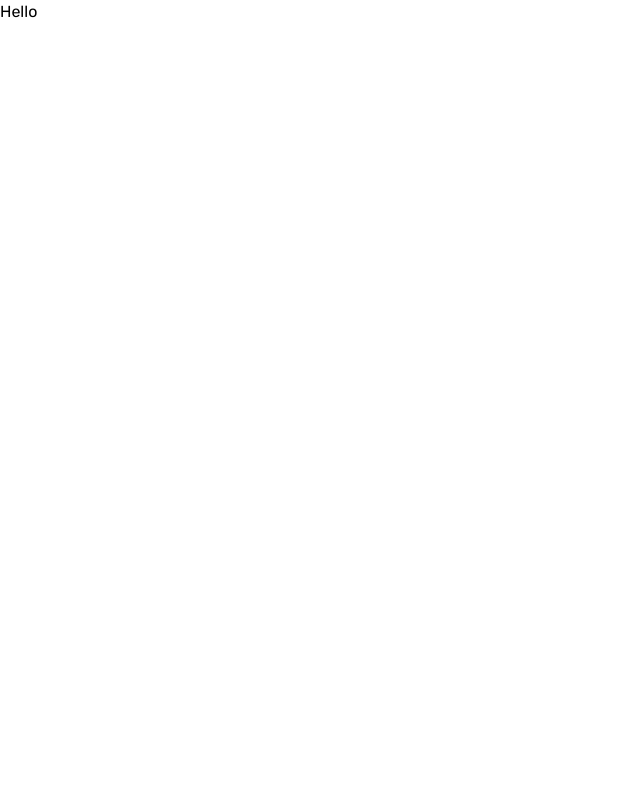
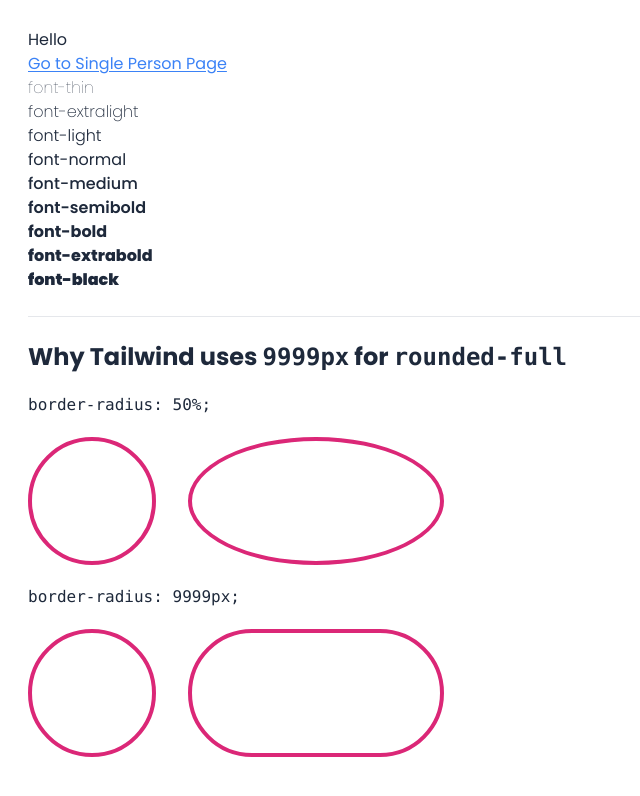
Before and after one commit to nemethricsi/feed-the-mogul-com, a Next.js app: page / in a window 1280 px wide. Shown: the top 796 px of the page, without its empty margins (0-640 px from the left). Built offline with nearby package versions, Linux system fonts and the light colour scheme.

Commit message:
improve blog

```diff
--- a/app/layout.tsx
+++ b/app/layout.tsx
@@ -1,11 +1,16 @@
 import './globals.css';
-import { Rubik } from 'next/font/google';
+import { Poppins } from 'next/font/google';
+import { Metadata } from 'next';
 
-const rubik = Rubik({ subsets: ['latin'] });
+const poppins = Poppins({
+  subsets: ['latin'],
+  weight: ['100', '200', '300', '400', '500', '600', '700', '800', '900'],
+});
 
-export const metadata = {
+export const metadata: Metadata = {
   title: 'Feed The Mogul',
-  description: 'Grunge-stoner-punk rock.',
+  description:
+    'Feed The Mogul is a Budapest based grunge-stoner-punk rock band.',
 };
 
 export default function RootLayout({
@@ -14,8 +19,10 @@
   children: React.ReactNode;
 }) {
   return (
-    <html lang="en">
-      <body className={rubik.className}>{children}</body>
+    <html lang="en" className="h-full">
+      <body className={`h-full text-slate-800 ${poppins.className}`}>
+        {children}
+      </body>
     </html>
   );
 }
--- a/app/page.tsx
+++ b/app/page.tsx
@@ -1,7 +1,40 @@
+import Link from 'next/link';
+
 export default async function Home() {
   return (
-    <main>
+    <main className="min-h-full p-7">
       <h1>Hello</h1>
+      <Link href="/person/single-person">Go to Single Person Page</Link>
+      <p className="font-thin">font-thin</p>
+      <p className="font-extralight">font-extralight</p>
+      <p className="font-light">font-light</p>
+      <p className="font-normal">font-normal</p>
+      <p className="font-medium">font-medium</p>
+      <p className="font-semibold">font-semibold</p>
+      <p className="font-bold">font-bold</p>
+      <p className="font-extrabold">font-extrabold</p>
+      <p className="font-black">font-black</p>
+      <hr className="my-6" />
+      <h2 className="text-2xl font-bold">
+        Why Tailwind uses <code>9999px</code> for{' '}
+        <span className="font-mono">rounded-full</span>
+      </h2>
+      <p className="my-5 font-mono">border-radius: 50%;</p>
+      <div className="flex gap-8">
+        <div
+          className="h-32 w-32 border-4 border-pink-600"
+          style={{ borderRadius: '50%' }}
+        />
+        <div
+          className="h-32 w-64 border-4 border-pink-600"
+          style={{ borderRadius: '50%' }}
+        />
+      </div>
+      <p className="my-5 font-mono">border-radius: 9999px;</p>
+      <div className="mb-6 flex gap-8">
+        <div className="h-32 w-32 rounded-full border-4 border-pink-600" />
+        <div className="h-32 w-64 rounded-full border-4 border-pink-600" />
+      </div>
     </main>
   );
 }
--- /dev/null
+++ b/app/person/[person-slug]/page.tsx
@@ -0,0 +1,16 @@
+'use client';
+
+import Link from 'next/link';
+import { getSomething } from '@/sanity/sanity-utils';
+
+export default async function SinglePerson() {
+  const { title } = await getSomething('feed-the-mogul');
+
+  return (
+    <div className="grid min-h-full place-content-center">
+      <h1>Single Person Page</h1>
+      <p>{title}</p>
+      <Link href="/">Go Home</Link>
+    </div>
+  );
+}
--- a/app/post/[postSlug]/page.tsx
+++ b/app/post/[postSlug]/page.tsx
@@ -1,11 +1,14 @@
 'use client';
 
 import { getPost } from '@/sanity/sanity-utils';
+import { config } from '@/sanity/config/client-config';
+import imageUrlBuilder from '@sanity/image-url';
 import { PortableText } from '@portabletext/react';
 import type { PortableTextComponents } from '@portabletext/react';
-import Link from 'next/link';
 import getYouTubeId from 'get-youtube-id';
-import YouTube from 'react-youtube';
+import LiteYouTubeEmbed from 'react-lite-youtube-embed';
+import Image from 'next/image';
+import 'react-lite-youtube-embed/dist/LiteYouTubeEmbed.css';
 
 interface SinglePostProps {
   params: {
@@ -13,12 +16,26 @@
   };
 }
 
+const builder = imageUrlBuilder(config);
+
+const urlFor = (source: { _ref: string }) => {
+  return builder.image(source);
+};
+
 export default async function SinglePost({ params }: SinglePostProps) {
   const slug = params.postSlug;
   const { title, content } = await getPost(slug);
 
+  // console.log({ featuredImage });
+  // console.log({ lqip });
+  // console.log({ author });
+  console.log({ title });
+
   const components: PortableTextComponents = {
     block: {
+      normal: ({ children }) => {
+        return <p className="text-base lg:text-lg">{children}</p>;
+      },
       h2: ({ children }) => {
         return (
           <h2 className="text-3xl font-semibold text-green-600">{children}</h2>
@@ -38,37 +55,25 @@
       },
     },
     types: {
-      image: ({ isInline, value, index, renderNode }) => {
-        console.log({ isInline });
-        console.log({ value });
-        console.log({ index });
-        console.log({ renderNode });
-        return <p>&lt;IMAGE_PLACEHOLDER&gt;</p>;
+      image: ({ value }) => {
+        const url = urlFor(value.asset).width(1000).url();
+
+        return <Image src={url} alt="asd" width={400} height={400} />;
       },
       embedYoutube: ({ value }) => {
-        console.log('youtube value', value);
         const id = getYouTubeId(value.url);
 
         if (!id) return null;
 
-        return <YouTube videoId={id} className="aspect-video w-full" />;
+        return <LiteYouTubeEmbed id={id} title="YouTube Embed" webp />;
       },
     },
   };
 
   return (
-    <>
+    <main className="m-auto min-h-full max-w-4xl border p-3">
       <h1 className="text-2xl md:text-4xl">{title}</h1>
-      <a
-        href="https://www.feedthemogul.com"
-        target="_blank"
-        rel="noopener noreferrer"
-      >
-        Ez itt egy link kivul a portable text-en.
-      </a>
-      <div id="portable-text">
-        <PortableText value={content} components={components} />
-      </div>
-    </>
+      <PortableText value={content} components={components} />
+    </main>
   );
 }
--- a/package.json
+++ b/package.json
@@ -12,6 +12,7 @@
     "@portabletext/react": "^2.0.3",
     "@sanity/dashboard": "^3.1.3",
     "@sanity/icons": "^2.3.1",
+    "@sanity/image-url": "^1.0.2",
     "@sanity/vision": "3.9.0",
     "@types/node": "18.15.13",
     "@types/react": "18.0.38",
@@ -22,6 +23,7 @@
     "get-youtube-id": "^1.0.1",
     "next": "13.3.1",
     "next-sanity": "^4.1.7",
+    "nprogress": "^0.2.0",
     "postcss": "8.4.23",
     "react": "18.2.0",
     "react-dom": "18.2.0",
@@ -35,6 +37,7 @@
   },
   "devDependencies": {
     "@tailwindcss/aspect-ratio": "^0.4.2",
+    "@types/nprogress": "^0.2.0",
     "eslint-config-prettier": "^8.8.0",
     "prettier": "^2.8.7",
     "prettier-plugin-tailwindcss": "^0.2.7"
--- a/types/Post.ts
+++ b/types/Post.ts
@@ -1,5 +1,6 @@
 import type { PortableTextBlock } from 'sanity';
 import type { Person } from './Person';
+import type { Image as ImageProps } from 'sanity';
 
 export interface Post {
   _id: string;
@@ -7,4 +8,6 @@
   slug: string;
   author: Person;
   content: PortableTextBlock[];
+  // featuredImage: ImageProps['asset'];
+  // lqip: string;
 }
```
Also changed, not shown: sanity/sanity-utils.ts (+17 -1 lines), sanity/schemas/documents/post.ts (+18 -0 lines), 1 other file (tests, documents, lock files or other folders).
